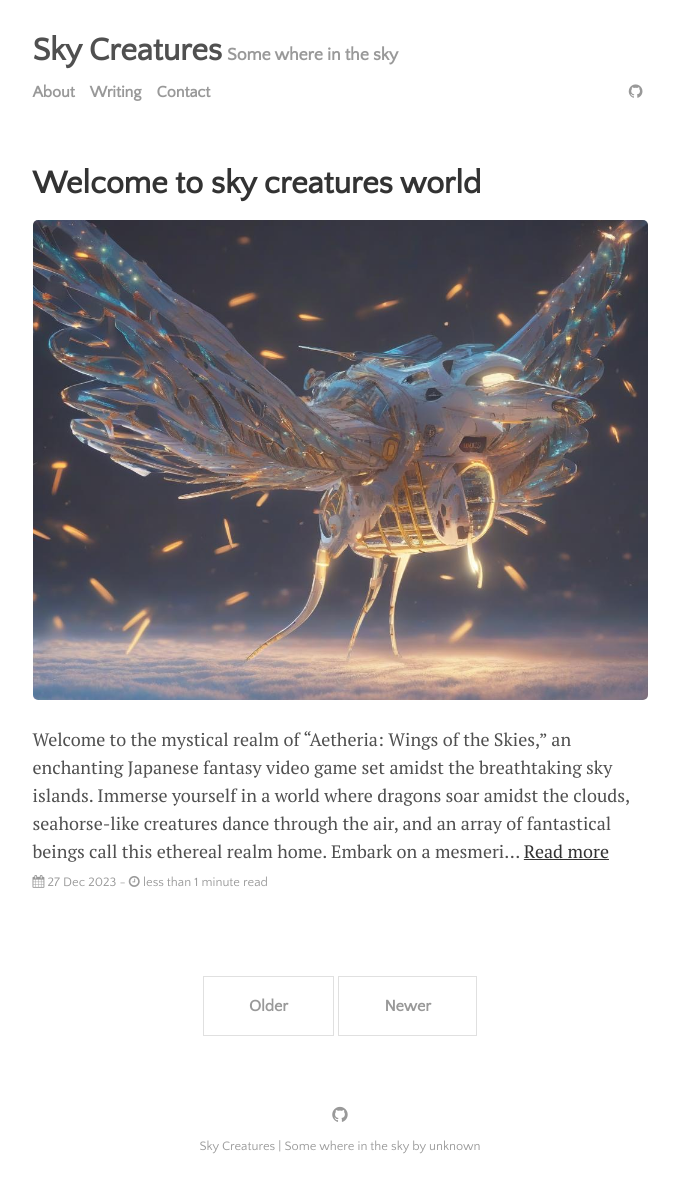
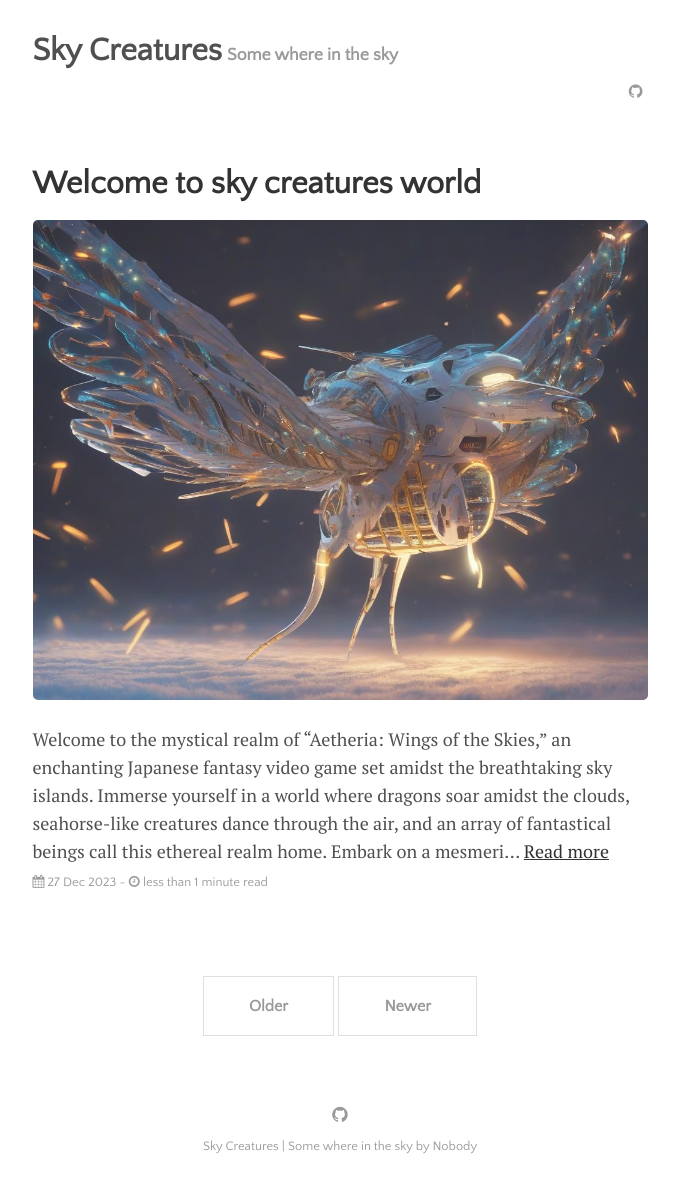
Before and after one commit to SkyCreatures/skycreatures.github.io, a Jekyll site: the page built from index.html, in a window 1280 px wide. Shown: the whole page, without its empty margins (300-979 px from the left). Built offline with Jekyll 4.4.1, drawn with Linux system fonts in a browser that asks for light colours; the list of posts is cut into pages by our own code.

Commit message:
Reorganize website.

```diff
--- a/_config.yml
+++ b/_config.yml
@@ -22,7 +22,7 @@ plugins:             [jekyll-paginate, jekyll-sitemap, jekyll-feed, jekyll-seo-t
 # Customise atom feed settings (this is where Jekyll-Feed gets configuration information)
 title:		           'Sky Creatures'
 description:	       'Some where in the sky'
-author:              'unknown'
+author:              'Nobody'
 
 # RSS 2.0 can be used instead of Atom by uncommenting following two lines
 #feed:
--- a/_data/settings.yml
+++ b/_data/settings.yml
@@ -7,9 +7,9 @@ disqus:
 # google-ID: 'UA-000000000-0'
 
 menu:
-- {name: 'About',   url: 'about.html'}
-- {name: 'Writing', url: 'writing.html'}
-- {name: 'Contact', url: 'contact.html'}
+# - {name: 'About',   url: 'about.html'}
+# - {name: 'Writing', url: 'writing.html'}
+# - {name: 'Contact', url: 'contact.html'}
 
 # Available social icons are powered by Font Awesome, so you can use any icon that they offer
 social:
```
